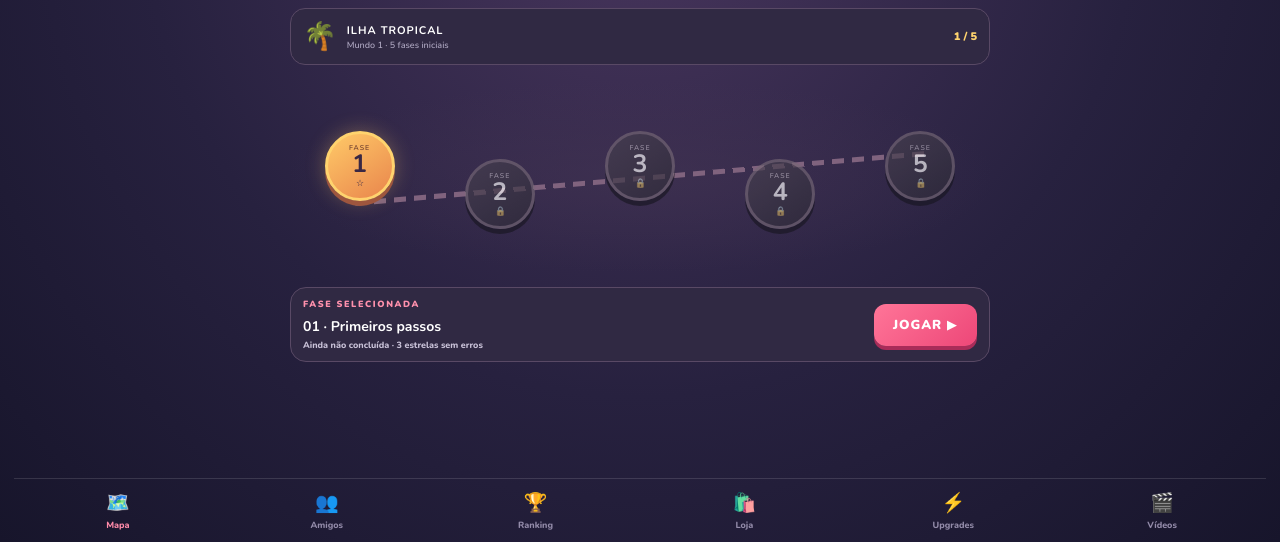
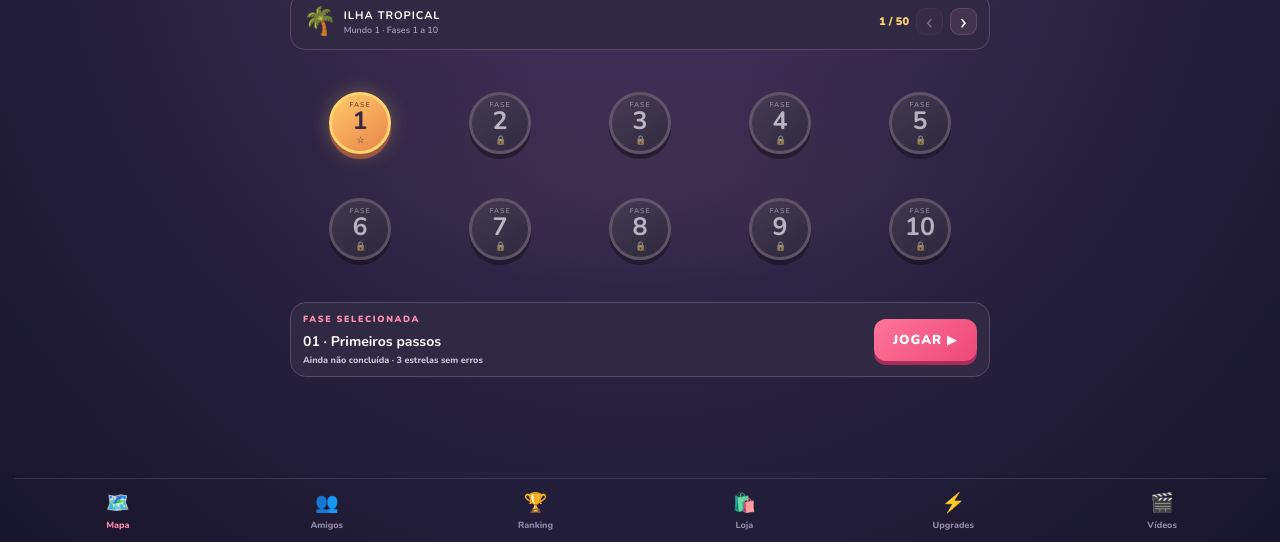
Before and after one commit to Guto157/fruit-match-game, a plain HTML site: page index.html in a window 1280 px wide. Shown: the part 258-800 px from the top of the page. Drawn offline with nearby package versions, Linux system fonts and the light colour scheme.

Commit message:
Expand Fruit Match to 50 progressive levels across five worlds

```diff
--- a/css/style.css
+++ b/css/style.css
@@ -54,3 +54,8 @@ button:focus-visible{outline:3px solid #ffd36e;outline-offset:3px}
 .level-detail-stats small{font-size:8px;letter-spacing:1px;color:#aaa5c2;font-weight:900}
 .level-detail-stats strong{font-size:16px;color:#fff}
 .level-detail-play{width:100%}
+
+/* Mapa com 50 fases em cinco mundos */
+.world-row{gap:7px}.world-row>div{min-width:0}.world-row small{white-space:nowrap}.world-arrow{width:27px;height:27px;flex:none;border:1px solid var(--line);border-radius:9px;background:#44334e;color:#fff;font-size:22px;line-height:18px}.world-arrow:disabled{opacity:.3;cursor:not-allowed}
+.level-map{height:clamp(150px,30vh,220px);display:grid;grid-template-columns:repeat(5,minmax(0,1fr));grid-template-rows:repeat(2,minmax(0,1fr));align-items:center;justify-items:center;gap:8px;padding:8px 4px}.level-map:before{display:none}.level-node{width:clamp(42px,10vw,62px);max-width:100%;transform:none!important}.level-node:nth-child(n){transform:none!important}
+@media(max-height:680px){.level-map{height:145px}}
--- a/index.html
+++ b/index.html
@@ -5,7 +5,7 @@
 <meta name="viewport" content="width=device-width,initial-scale=1,viewport-fit=cover">
 <meta name="theme-color" content="#17152b">
 <title>Fruit Match</title>
-<link rel="stylesheet" href="css/style.css?v=boards-progressive-20261116">
+<link rel="stylesheet" href="css/style.css?v=levels-50-20261116">
 </head>
 <body>
 <main id="home-screen" class="screen home-screen">
@@ -16,14 +16,8 @@
   </header>
   <section class="home-main">
     <div class="home-title"><p class="eyebrow">SUA JORNADA COMEÇA AQUI</p><h1>Escolha sua fase</h1><p>Avance pelo mundo das frutas e supere novos desafios.</p></div>
-    <div class="world-row"><span class="world-icon">🌴</span><div><b>ILHA TROPICAL</b><small>Mundo 1 · 5 fases iniciais</small></div><span class="world-progress" id="world-progress">1 / 5</span></div>
-    <div class="level-map" id="level-map" aria-label="Seleção de fases">
-      <button class="level-node current" data-level="1"><small>FASE</small><b>1</b><span>⭐</span></button>
-      <button class="level-node" data-level="2" disabled><small>FASE</small><b>2</b><span>🔒</span></button>
-      <button class="level-node" data-level="3" disabled><small>FASE</small><b>3</b><span>🔒</span></button>
-      <button class="level-node" data-level="4" disabled><small>FASE</small><b>4</b><span>🔒</span></button>
-      <button class="level-node" data-level="5" disabled><small>FASE</small><b>5</b><span>🔒</span></button>
-    </div>
+    <div class="world-row"><span class="world-icon" id="world-icon">🌴</span><div><b id="world-name">ILHA TROPICAL</b><small id="world-subtitle">Mundo 1 · Fases 1 a 10</small></div><span class="world-progress" id="world-progress">1 / 50</span><button class="world-arrow" id="world-prev" aria-label="Mundo anterior" disabled>‹</button><button class="world-arrow" id="world-next" aria-label="Próximo mundo">›</button></div>
+    <div class="level-map" id="level-map" aria-label="Seleção de fases"></div>
     <div class="selected-level"><div><span class="eyebrow">FASE SELECIONADA</span><strong id="selected-level">01 · Começando a aventura</strong><small id="level-record">Ainda não concluída</small></div><button id="play-button" class="play-button">JOGAR <span>▶</span></button></div>
   </section>
   <nav class="home-nav" aria-label="Menu principal">
@@ -72,6 +66,6 @@
 <div class="overlay hidden" id="overlay" role="dialog" aria-modal="true" aria-labelledby="modal-title">
  <div class="modal"><div class="modal-icon" id="modal-icon">🎉</div><p class="eyebrow" id="modal-eyebrow">MUITO BEM!</p><h2 id="modal-title">Fase concluída!</h2><p id="modal-message"></p><button class="play-button modal-btn" id="modal-action">VOLTAR AO MAPA</button></div>
 </div>
-<script src="js/game.js?v=boards-progressive-20261116"></script>
-<script src="js/app.js?v=boards-progressive-20261116"></script>
+<script src="js/game.js?v=levels-50-20261116"></script>
+<script src="js/app.js?v=levels-50-20261116"></script>
 </body></html>
--- a/js/app.js
+++ b/js/app.js
@@ -3,19 +3,22 @@
  const $=id=>document.getElementById(id);
  const home=$('home-screen'),game=$('game-screen'),detail=$('level-detail-overlay');
  const names={1:'Primeiros passos',2:'Tabuleiro ampliado',3:'Seis colunas',4:'Desafio em expansão',5:'Grande tabuleiro'};
- let selected=1,unlocked=1,noticeTimer=null;
- function readProgress(){try{const n=Number(localStorage.getItem('fruitmatch.unlocked'));return Number.isInteger(n)?Math.max(1,Math.min(5,n)):1;}catch(_){return 1;}}
+ const worlds=[['ILHA TROPICAL','🌴'],['PRAIA DOURADA','🏖️'],['FLORESTA VERDE','🌳'],['MONTANHAS GELADAS','❄️'],['REINO MÁGICO','✨']];
+ let selected=1,unlocked=1,currentWorld=0,noticeTimer=null;
+ function readProgress(){try{const n=Number(localStorage.getItem('fruitmatch.unlocked'));let value=Number.isInteger(n)?Math.max(1,Math.min(50,n)):1;const results=JSON.parse(localStorage.getItem('fruitmatch.results')||'{}')||{};if(value===5&&results['5'])value=6;return value;}catch(_){return 1;}}
  function saveProgress(){try{localStorage.setItem('fruitmatch.unlocked',String(unlocked));}catch(_){}}
  function readResults(){try{return JSON.parse(localStorage.getItem('fruitmatch.results')||'{}')||{};}catch(_){return {};}}
  function saveResults(results){try{localStorage.setItem('fruitmatch.results',JSON.stringify(results));}catch(_){}}
  function formatTime(value){return String(Math.floor(value/60)).padStart(2,'0')+':'+String(value%60).padStart(2,'0');}
+ function changeWorld(delta){currentWorld=Math.max(0,Math.min(4,currentWorld+delta));selected=currentWorld*10+1;updateMap();}
  function updateMap(){
-  const results=readResults();
-  document.querySelectorAll('.level-node').forEach(node=>{const n=Number(node.dataset.level),record=results[n];node.disabled=n>unlocked;node.classList.toggle('current',n===selected);node.querySelector('span').textContent=n>unlocked?'🔒':record?'⭐'.repeat(record.stars):'☆';});
-  $('world-progress').textContent=unlocked+' / 5';
-  $('selected-level').textContent=String(selected).padStart(2,'0')+' · '+names[selected];
-  const record=results[selected];
-  $('level-record').textContent=record?'Melhor resultado: '+'⭐'.repeat(record.stars)+'☆'.repeat(3-record.stars)+' · '+formatTime(record.seconds):'Ainda não concluída · 3 estrelas sem erros';
+  const results=readResults(),start=currentWorld*10+1,end=start+9;
+  $('world-icon').textContent=worlds[currentWorld][1];$('world-name').textContent=worlds[currentWorld][0];$('world-subtitle').textContent='Mundo '+(currentWorld+1)+' · Fases '+start+' a '+end;
+  $('world-progress').textContent=unlocked+' / 50';$('world-prev').disabled=currentWorld===0;$('world-next').disabled=currentWorld===4;
+  const map=$('level-map');map.innerHTML='';
+  for(let n=start;n<=end;n++){const record=results[n],node=document.createElement('button');node.type='button';node.className='level-node';node.dataset.level=String(n);node.disabled=n>unlocked;node.innerHTML='<small>FASE</small><b>'+n+'</b><span>'+(n>unlocked?'🔒':record?'⭐'.repeat(record.stars):'☆')+'</span>';if(n===selected)node.classList.add('current');node.addEventListener('click',()=>openLevelDetails(n));map.appendChild(node);}
+  $('selected-level').textContent=String(selected).padStart(2,'0')+' · '+(names[selected]||'Desafio '+selected);
+  const record=results[selected];$('level-record').textContent=record?'Melhor resultado: '+'⭐'.repeat(record.stars)+'☆'.repeat(3-record.stars)+' · '+formatTime(record.seconds):'Ainda não concluída · 3 estrelas sem erros';
  }
  function openLevelDetails(n){
   if(n>unlocked||n<1)return;
@@ -32,7 +35,7 @@
  function showNotice(message){$('home-notice').textContent=message;$('home-notice').classList.add('show');clearTimeout(noticeTimer);noticeTimer=setTimeout(()=>$('home-notice').classList.remove('show'),2400);}
  function showHome(){game.classList.add('hidden');home.classList.remove('hidden');$('home-coins').textContent=$('game-coins').textContent;document.dispatchEvent(new Event('fruitmatch:stop'));updateMap();}
  function showGame(){closeLevelDetails();home.classList.add('hidden');game.classList.remove('hidden');document.dispatchEvent(new CustomEvent('fruitmatch:start',{detail:{level:selected}}));}
- document.querySelectorAll('.level-node').forEach(node=>node.addEventListener('click',()=>openLevelDetails(Number(node.dataset.level))));
+ $('world-prev').addEventListener('click',()=>changeWorld(-1));$('world-next').addEventListener('click',()=>changeWorld(1));
  $('play-button').addEventListener('click',showGame);
  $('level-detail-play').addEventListener('click',showGame);
  $('level-detail-close').addEventListener('click',closeLevelDetails);
@@ -41,7 +44,7 @@
  $('back-home').addEventListener('click',showHome);
  document.addEventListener('fruitmatch:exit',showHome);
  document.addEventListener('fruitmatch:won',event=>{
-  unlocked=Math.max(unlocked,Math.min(5,event.detail.level+1));saveProgress();
+  unlocked=Math.max(unlocked,Math.min(50,event.detail.level+1));saveProgress();
   const results=readResults(),key=String(event.detail.level),candidate={seconds:event.detail.seconds,stars:event.detail.stars,mistakes:event.detail.mistakes};
   const previous=results[key];
   if(!previous||candidate.stars>previous.stars||(candidate.stars===previous.stars&&candidate.seconds<previous.seconds))results[key]=candidate;
--- a/js/game.js
+++ b/js/game.js
@@ -1,15 +1,15 @@
 (() => {
  'use strict';
- const FRUITS=['🍓','🍊','🍇','🍋','🍉','🍍','🥝','🍒','🥥','🍈','🍐','🥭','🫐','🍑','🍏','🍌'];
+ const FRUITS=['🍓','🍊','🍇','🍋','🍉','🍍','🥝','🍒','🥥','🍈','🍐','🥭','🫐','🍑','🍏','🍌','🍎','🍅','🫒','🥑','🌰','🫑','🌶️','🍆'];
  let COLS=4,ROWS=6;
  const MAX_TRAY=5;
- const LEVEL_CONFIG=[
-  {cols:4,rows:6,fruitKinds:8},
-  {cols:5,rows:6,fruitKinds:10},
-  {cols:6,rows:6,fruitKinds:12},
-  {cols:6,rows:7,fruitKinds:14},
-  {cols:6,rows:8,fruitKinds:16}
- ];
+ function getLevelConfig(n){
+  const fruitKinds=n<=5?[8,10,12,14,16][n-1]:Math.min(FRUITS.length,16+(n-5));
+  const sizes={8:[4,6],9:[5,6],10:[5,6],11:[6,6],12:[6,6],13:[6,7],14:[6,7],15:[6,8],16:[6,8],17:[7,8],18:[7,8],19:[8,8],20:[8,8],21:[7,9]};
+  let [cols,rows]=sizes[fruitKinds]||[8,9];
+  if(fruitKinds>=22){const layouts=[[8,9],[9,8],[6,12],[12,6]];[cols,rows]=layouts[(n-11)%layouts.length];}
+  return {cols,rows,fruitKinds};
+ }
  const $=id=>document.getElementById(id);
  const boardEl=$('board'),trayEl=$('tray');
  let board=[],tray=[],score=0,history=[],ended=false,level=1,coins=500,seconds=0,timerId=null,outcome=null,mistakes=0;
@@ -21,12 +21,13 @@
  function cloneTiles(items){return items.map(item=>item?{...item}:null);}
  function save(){history.push({board:cloneTiles(board),tray:cloneTiles(tray),score,seconds,mistakes});if(history.length>30)history.shift();}
  function start(levelNumber=level){
-  level=Math.max(1,Math.min(LEVEL_CONFIG.length,Number(levelNumber)||1));
-  const config=LEVEL_CONFIG[level-1];COLS=config.cols;ROWS=config.rows;
+  level=Math.max(1,Math.min(50,Number(levelNumber)||1));
+  const config=getLevelConfig(level);COLS=config.cols;ROWS=config.rows;
   boardEl.style.gridTemplateColumns='repeat('+COLS+',minmax(0,1fr))';
   boardEl.style.gridTemplateRows='repeat('+ROWS+',minmax(0,1fr))';
   boardEl.style.aspectRatio=COLS+'/'+ROWS;
-  board=shuffleArray(FRUITS.slice(0,config.fruitKinds).flatMap(f=>[1,2,3].map(()=>({id:nextTileId++,fruit:f}))));
+  const tiles=shuffleArray(FRUITS.slice(0,config.fruitKinds).flatMap(f=>[1,2,3].map(()=>({id:nextTileId++,fruit:f}))));
+  board=Array(COLS*ROWS).fill(null);tiles.forEach((tile,index)=>board[index]=tile);applyGravity();
   tray=[];score=0;history=[];ended=false;outcome=null;seconds=0;mistakes=0;
   clearInterval(timerId);$('timer').textContent='00:00';timerId=setInterval(()=>{seconds++;$('timer').textContent=formatTime();},1000);
   $('overlay').classList.add('hidden');$('game-level').textContent=String(level).padStart(2,'0');$('game-coins').textContent=coins;render();
```
